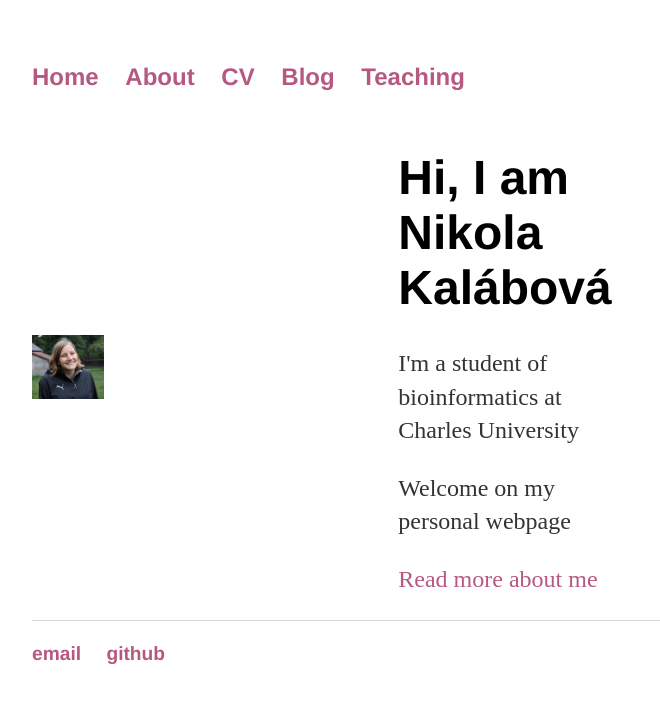
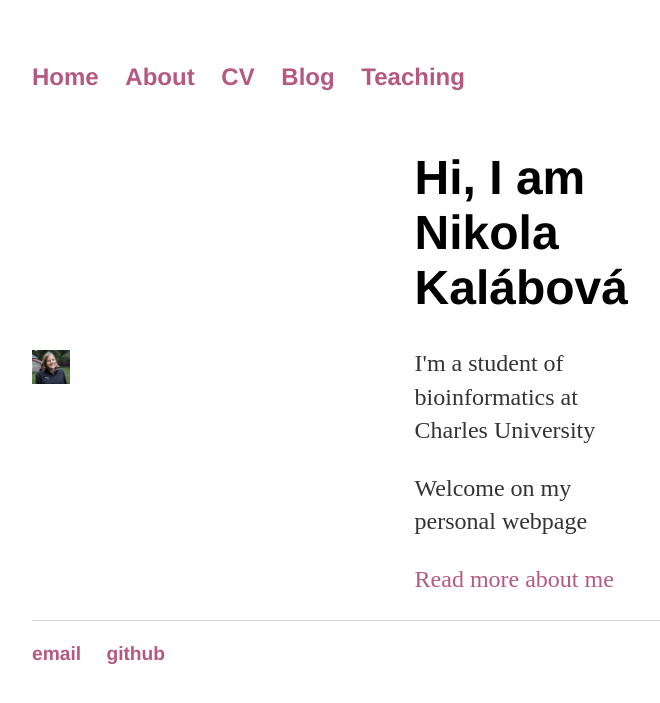
Before and after one commit to lavakin/lavakin.github.io, a Jekyll site: the page built from index.html, in a window 1280 px wide. Shown: the top 703 px of the page, without its empty margins (160-820 px from the left). Built offline with Jekyll 4.4.1, drawn with Linux system fonts in a browser that asks for light colours.

Commit message:
Update index.html

```diff
--- a/index.html
+++ b/index.html
@@ -11,10 +11,10 @@ title: Nikola Kalábová, Personal Webpage
         justify-content: center
       }
       img {
-        max-width: 65%
+        max-width: 30%
       }
       .image {
-        flex-basis: 30%;
+        flex-basis: 80%;
         padding-right: 255px;
       }
       .text {
```
